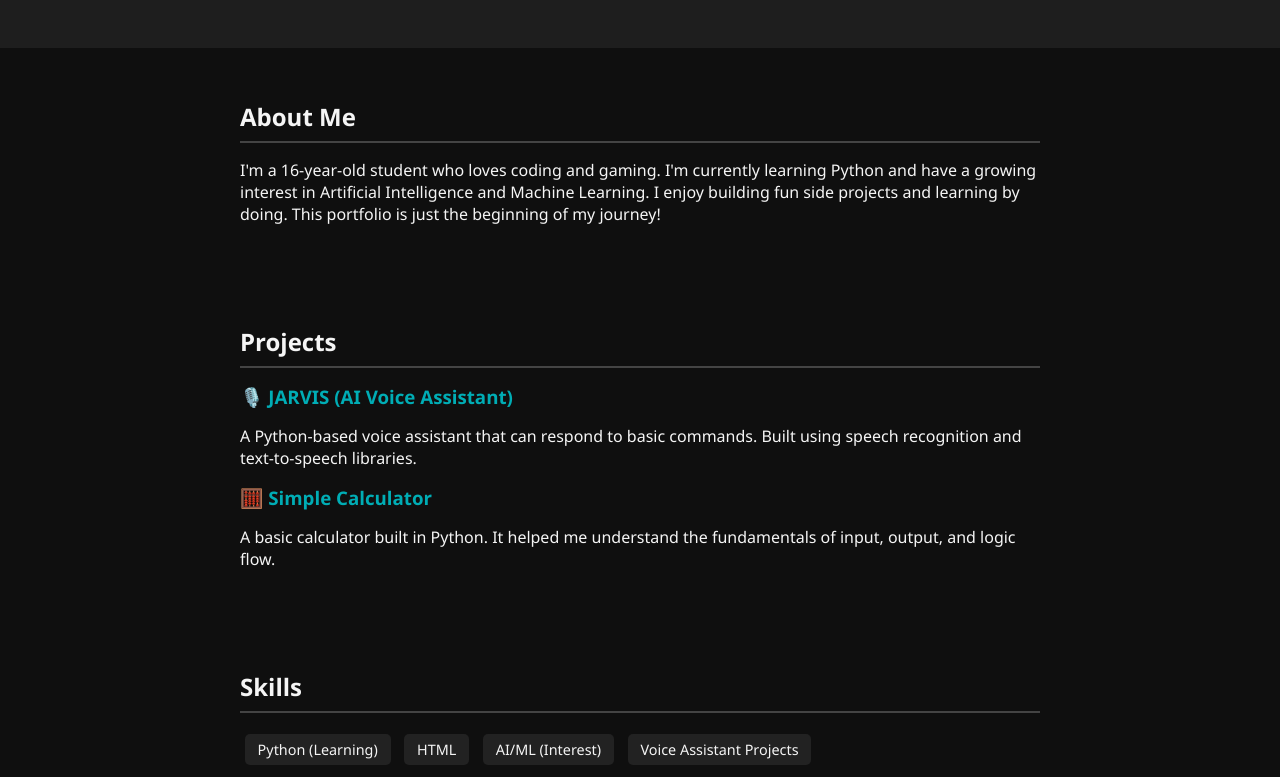
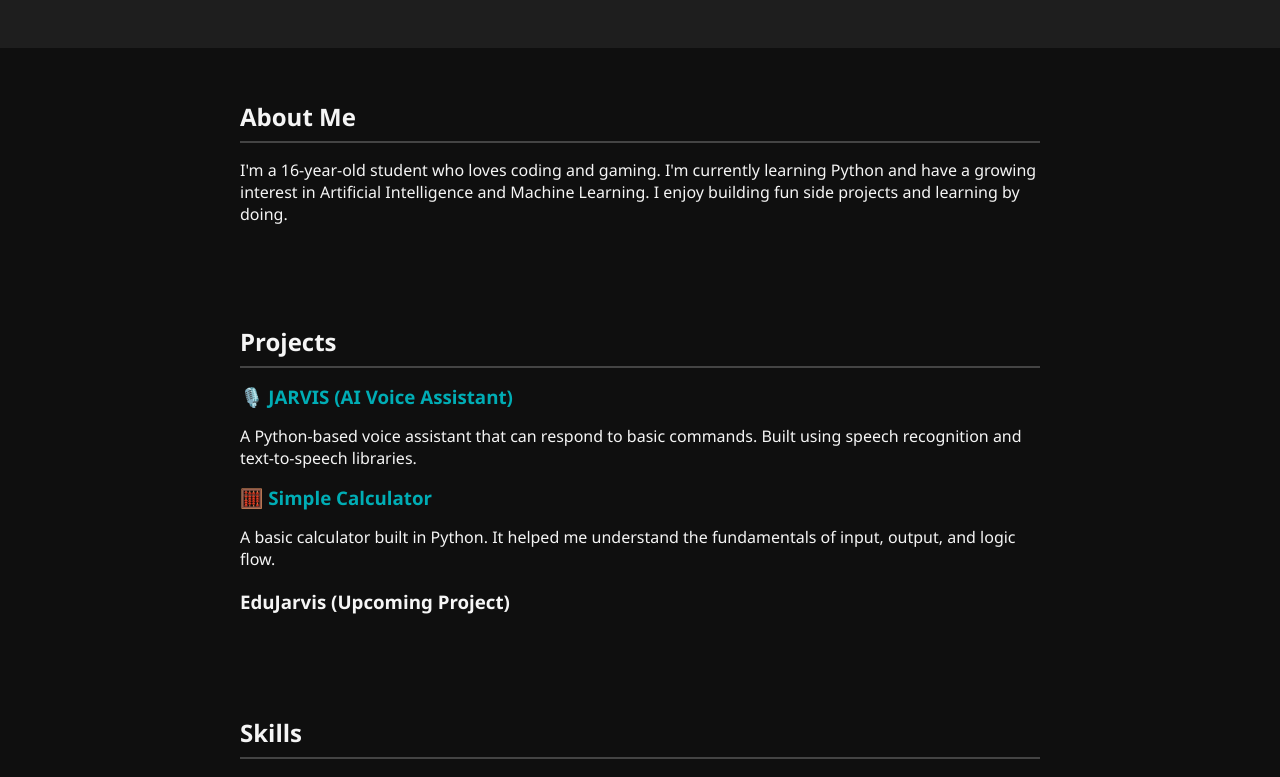
Before and after one commit to HenilLol/henillol.github.io, a plain HTML site: page index.html in a window 1280 px wide. Shown: the part 163-940 px from the top of the page. Drawn offline with Linux system fonts and the light colour scheme.

Commit message:
Update index.html

```diff
--- a/index.html
+++ b/index.html
@@ -70,7 +70,7 @@
 
   <section>
     <h2>About Me</h2>
-    <p>I'm a 16-year-old student who loves coding and gaming. I'm currently learning Python and have a growing interest in Artificial Intelligence and Machine Learning. I enjoy building fun side projects and learning by doing. This portfolio is just the beginning of my journey!</p>
+    <p>I'm a 16-year-old student who loves coding and gaming. I'm currently learning Python and have a growing interest in Artificial Intelligence and Machine Learning. I enjoy building fun side projects and learning by doing.</p>
   </section>
 
   <section>
@@ -83,6 +83,7 @@
       <h3>🧮 Simple Calculator</h3>
       <p>A basic calculator built in Python. It helped me understand the fundamentals of input, output, and logic flow.</p>
     </div>
+    <h3>EduJarvis (Upcoming Project) </h3>
   </section>
 
   <section>
@@ -91,7 +92,6 @@
       <span>Python (Learning)</span>
       <span>HTML</span>
       <span>AI/ML (Interest)</span>
-      <span>Voice Assistant Projects</span>
     </div>
   </section>
 
```
